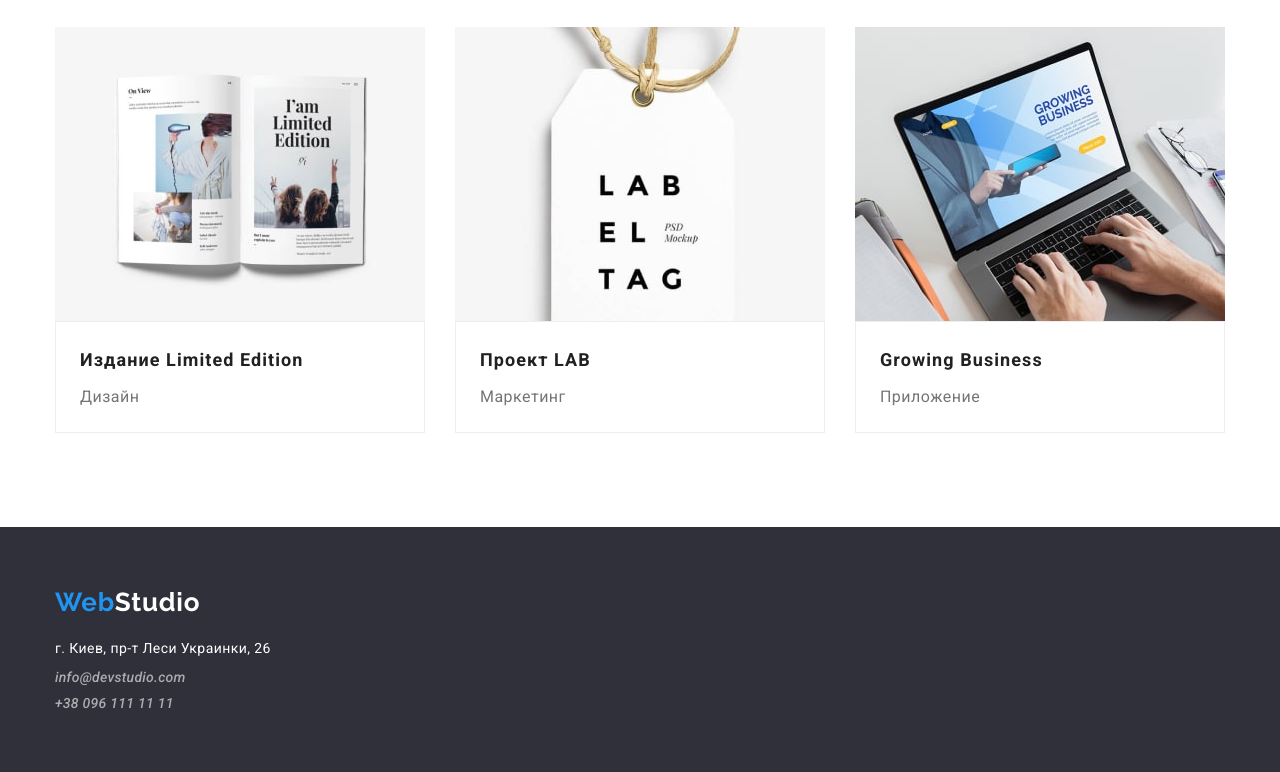
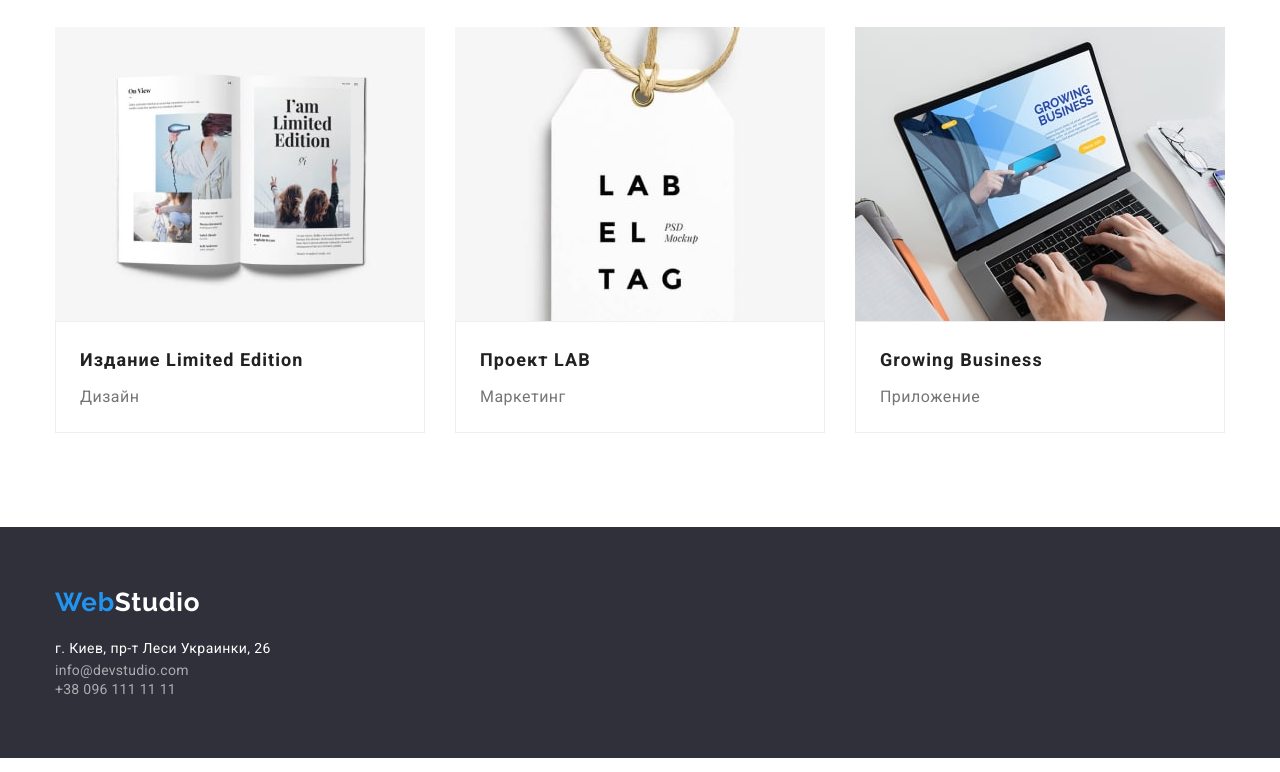
Before and after one commit to vadym-loik/goit-markup-hw-03, a plain HTML site: page portfolio.html in a window 1280 px wide. Shown: the part 1108-1880 px from the top of the page. Drawn offline with nearby package versions, Linux system fonts and the light colour scheme.

Commit message:
Update styles.css

```diff
--- a/css/styles.css
+++ b/css/styles.css
@@ -326,7 +326,7 @@ img {
 
 .map {
   display: inline-block;
-  padding-top: 20px;
+  margin-top: 20px;
 
   color: var(--primary-white-color);
   font-style: normal;
@@ -335,23 +335,18 @@ img {
   letter-spacing: 0.03em;
 }
 
+.footer-item {
+  margin-top: 9px;
+}
+
 .footer-mail,
 .footer-tel {
   color: rgba(255, 255, 255, 0.6);
-  font-weight: 500;
+  font-style: normal;
+  font-weight: 400;
   font-size: 14px;
   line-height: 1.14;
   letter-spacing: 0.02em;
-}
-
-.footer-mail {
-  display: inline-block;
-  padding-top: 9px;
-}
-
-.footer-tel {
-  display: inline-block;
-  padding-top: 9px;
 }
 
 /* ---------------------portfolio.html-------------------- */
@@ -362,7 +357,7 @@ img {
   display: flex;
   justify-content: center;
   padding-top: 0;
-  padding-bottom: 50px;
+  margin-bottom: 50px;
 }
 
 .filters-item:not(:last-child) {
```
